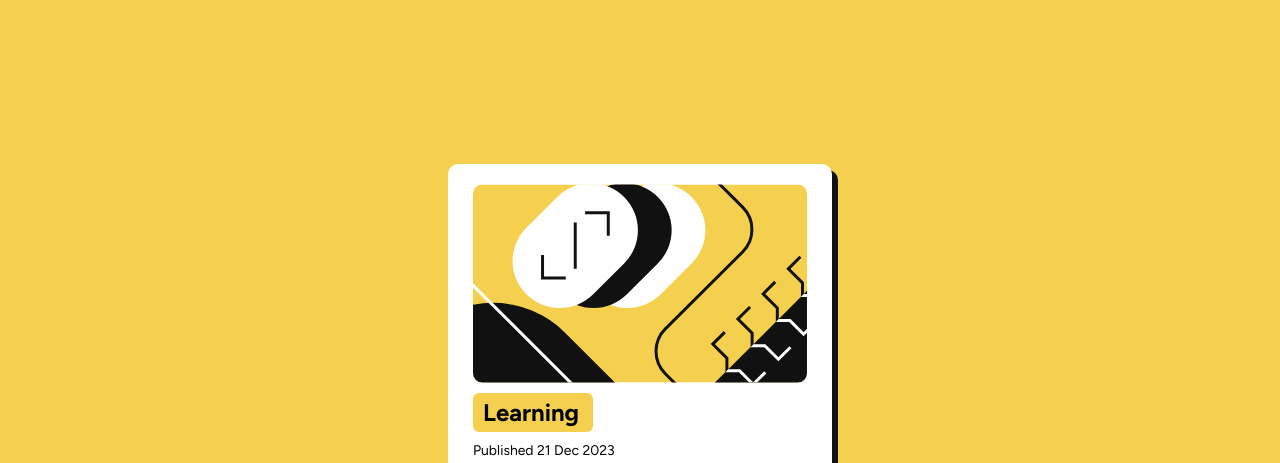
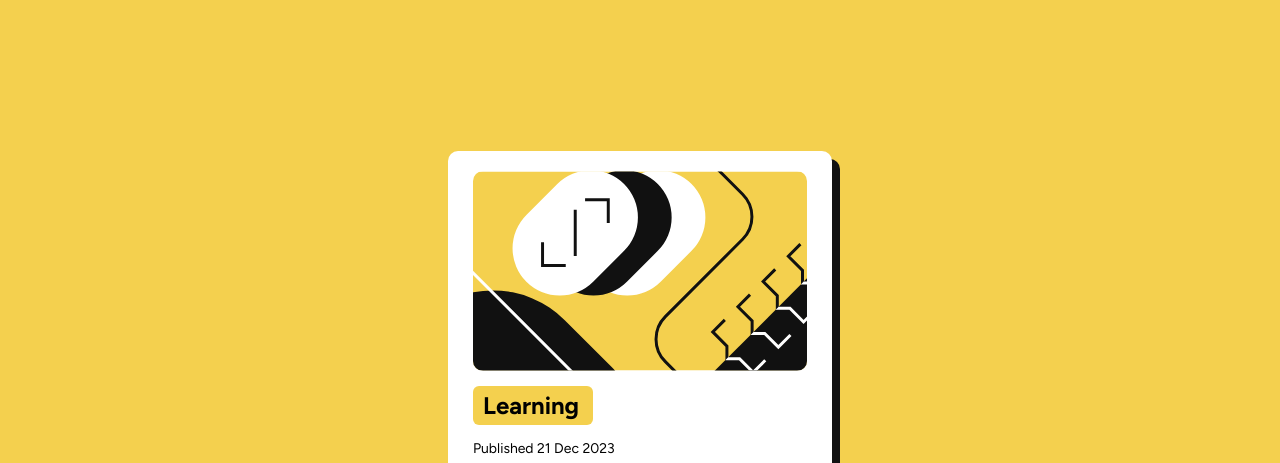
Before and after one commit to FopefoluwaIkufisile/Blog-preview-card-, a plain HTML site: page index.html in a window 1280 px wide. Shown: the top 463 px of the page. Drawn offline with Linux system fonts and the light colour scheme.

Commit message:
increased gap and box-shadow-width

```diff
--- a/style.css
+++ b/style.css
@@ -35,8 +35,8 @@ body{
     width: 30%;
     display: flex;
     flex-direction: column;
-    gap: 10px;
-    box-shadow: 6px 6px 0 var(--box-shadow-colour);
+    gap: 15px;
+    box-shadow: 8px 8px 0 var(--box-shadow-colour);
     background-color: white;
     color: black;
     border-radius: 10px;
```
